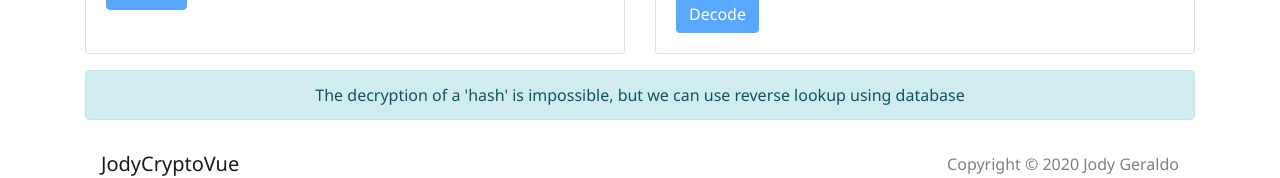
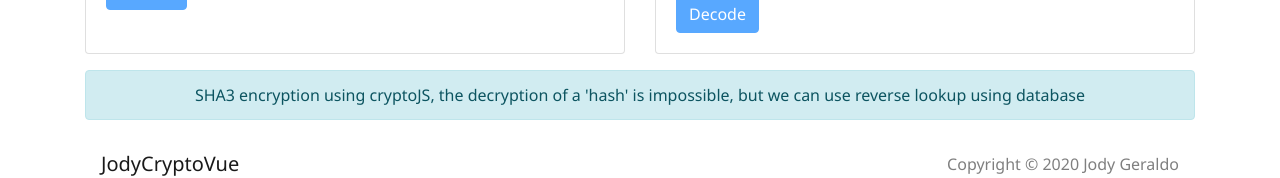
Before and after one commit to jodygeraldo/vue-cryptography, a Vue app: page /sha-3 in a window 1280 px wide. Shown: the part 572-750 px from the top of the page. Built offline with nearby package versions, Linux system fonts and the light colour scheme; what vue-notification would draw is missing.

Commit message:
update alert to credit cryptoJS

```diff
--- a/src/views/SHA3.vue
+++ b/src/views/SHA3.vue
@@ -108,10 +108,10 @@
         >
       </b-card>
     </b-card-group>
-    <b-alert show variant="info" class="text-center"
-      >The decryption of a 'hash' is impossible, but we can use reverse lookup
-      using database</b-alert
-    >
+    <b-alert show variant="info" class="text-center">
+      SHA3 encryption using cryptoJS, the decryption of a 'hash' is impossible,
+      but we can use reverse lookup using database
+    </b-alert>
   </div>
 </template>
 
```
